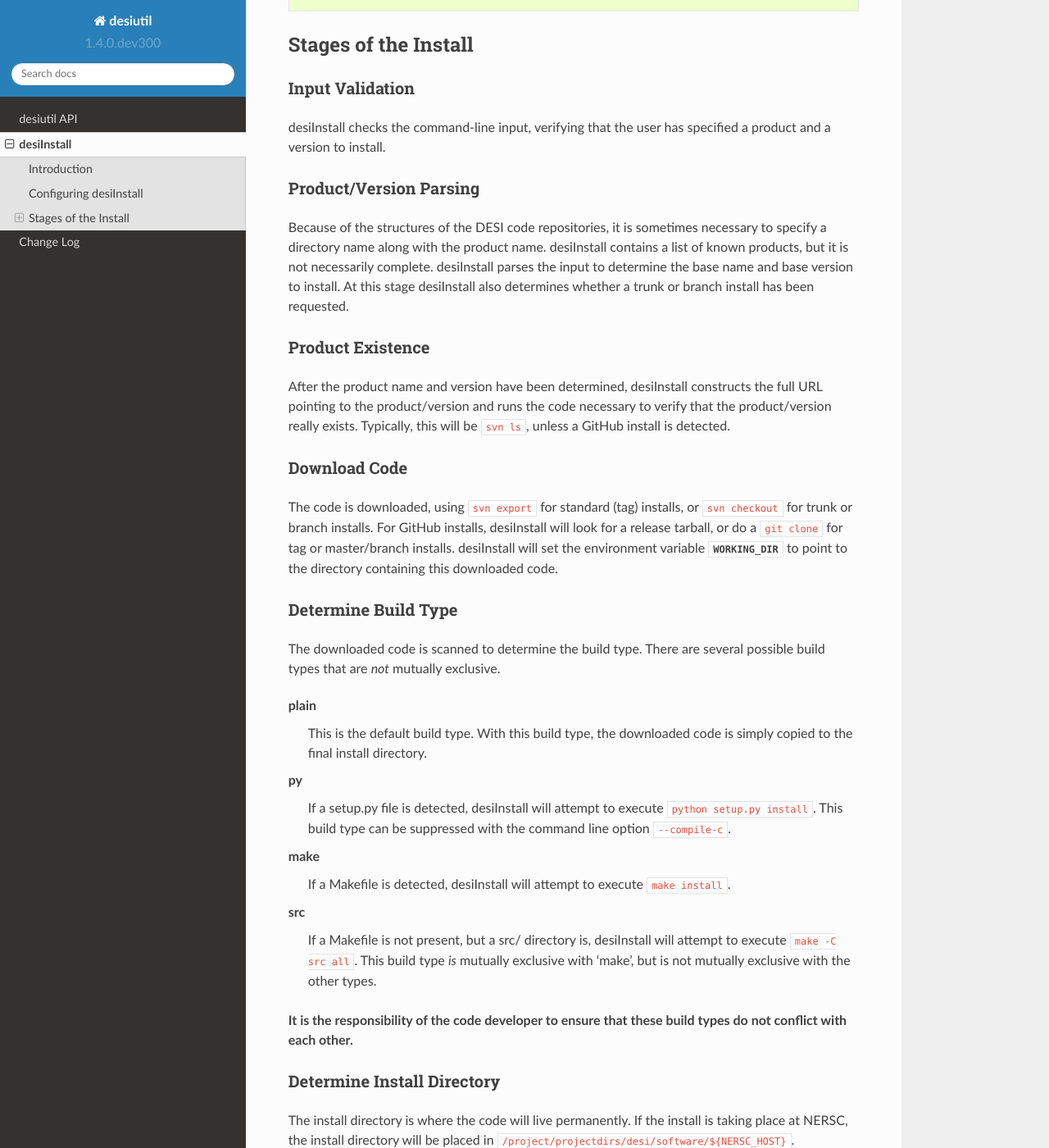
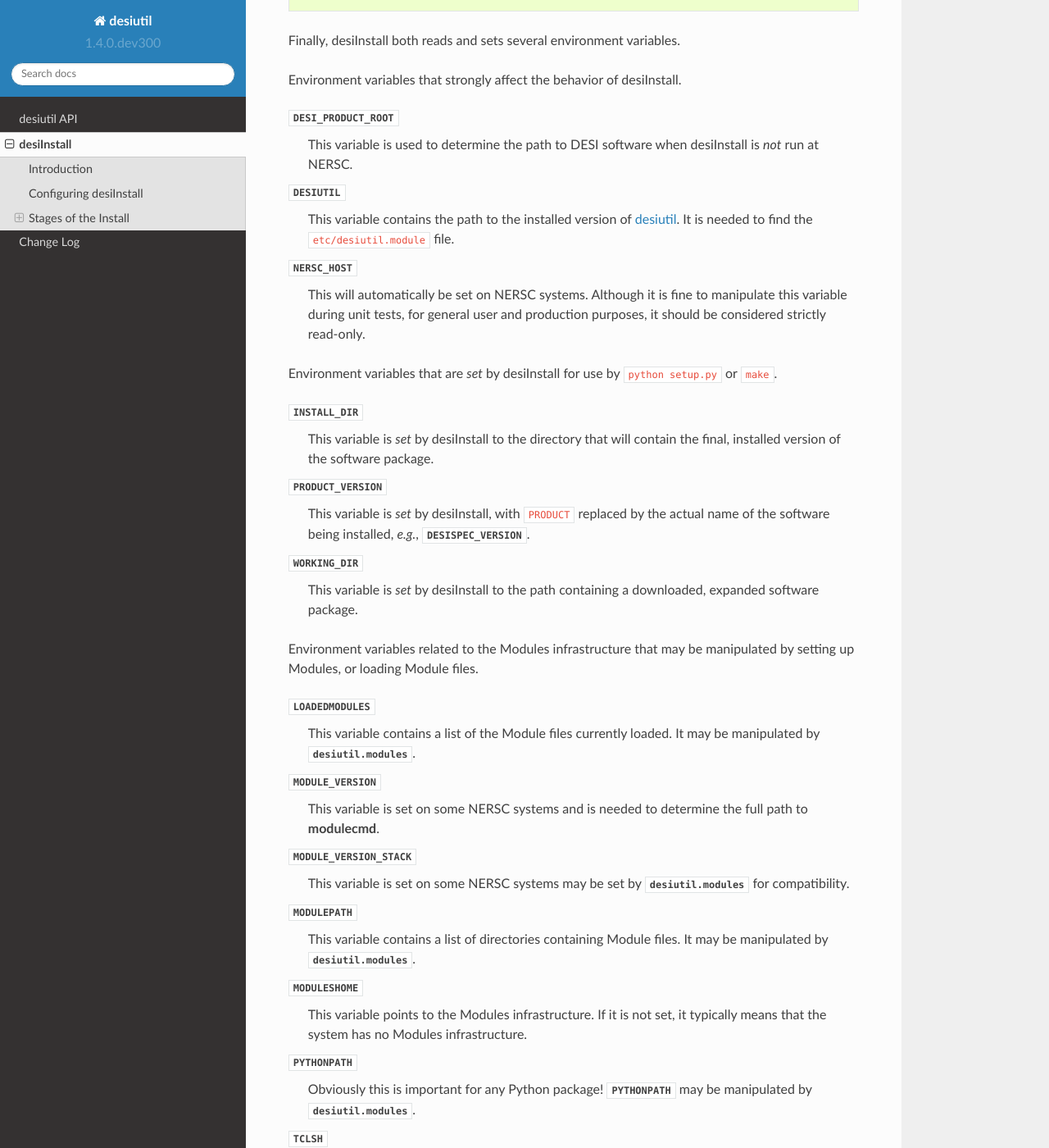
Before and after one commit to desihub/desiutil, a Sphinx documentation site: the page built from doc/desiInstall.rst, in a window 1280 px wide and 1400 px high, scrolled down 932 px. Shown: the whole window at 82% size. Built offline with Sphinx 7.4.7 and the Read the Docs theme 2.0.0, drawn with Linux system fonts in a browser that asks for light colours; some of the changed text lies outside the part shown.

Commit message:
add environment variable documentation

```diff
--- a/doc/changes.rst
+++ b/doc/changes.rst
@@ -6,6 +6,8 @@
 ------------------
 
 * Don't consider warning messages about astropy_helpers to be errors.
+* Update desiInstall documentation, adding information about environment
+  variables.
 
 1.4.0 (2016-04-28)
 ------------------
--- a/doc/desiInstall.rst
+++ b/doc/desiInstall.rst
@@ -16,7 +16,7 @@
 In addition, it is possible to override certain internal settings of
 the :class:`~desiutil.install.DesiInstall` object using an
 INI-style configuration file, supplying the name of the file with the
-``--configuration`` option.  Here is an example of the contents of such
+``--configuration`` option.  Here is an example of the contents of such a
 file::
 
     #
@@ -46,6 +46,62 @@
     #
     [Module Processing]
     nersc_module_dir = /project/projectdirs/desi/test/modules
+
+Finally, desiInstall both reads and sets several environment variables.
+
+Environment variables that strongly affect the behavior of desiInstall.
+
+:envvar:`DESI_PRODUCT_ROOT`
+    This variable is used to determine the path to DESI software when
+    desiInstall is *not* run at NERSC.
+:envvar:`DESIUTIL`
+    This variable contains the path to the installed version of desiutil_.
+    It is needed to find the ``etc/desiutil.module`` file.
+:envvar:`NERSC_HOST`
+    This will automatically be set on NERSC systems.  Although it is fine
+    to manipulate this variable during unit tests, for general user and
+    production purposes, it should be considered strictly read-only.
+
+Environment variables that are *set* by desiInstall for use by
+``python setup.py`` or ``make``.
+
+:envvar:`INSTALL_DIR`
+    This variable is *set* by desiInstall to the directory that will contain
+    the final, installed version of the software package.
+:envvar:`PRODUCT_VERSION`
+    This variable is *set* by desiInstall, with ``PRODUCT`` replaced by the
+    actual name of the software being installed, *e.g.*,
+    :envvar:`DESISPEC_VERSION`.
+:envvar:`WORKING_DIR`
+    This variable is *set* by desiInstall to the path containing a downloaded,
+    expanded software package.
+
+Environment variables related to the Modules infrastructure that may be
+manipulated by setting up Modules, or loading Module files.
+
+:envvar:`LOADEDMODULES`
+    This variable contains a list of the Module files currently loaded.  It
+    may be manipulated by :mod:`desiutil.modules`.
+:envvar:`MODULE_VERSION`
+    This variable is set on some NERSC systems and is needed to determine the
+    full path to :command:`modulecmd`.
+:envvar:`MODULE_VERSION_STACK`
+    This variable is set on some NERSC systems may be set by
+    :mod:`desiutil.modules` for compatibility.
+:envvar:`MODULEPATH`
+    This variable contains a list of directories containing Module files.
+    It may be manipulated by :mod:`desiutil.modules`.
+:envvar:`MODULESHOME`
+    This variable points to the Modules infrastructure.  If it is not set,
+    it typically means that the system has no Modules infrastructure.
+:envvar:`PYTHONPATH`
+    Obviously this is important for any Python package!  :envvar:`PYTHONPATH`
+    may be manipulated by :mod:`desiutil.modules`.
+:envvar:`TCLSH`
+    May be used to determine the full path to :command:`modulecmd.tcl` on
+    systems with a pure-TCL Modules infrastructure.
+
+.. _desiutil: https://github.com/desihub/desiutil
 
 Stages of the Install
 =====================
@@ -127,15 +183,16 @@
 Module Infrastructure
 ---------------------
 
-desiInstall sets up the Modules infrastructure by running ``execfile()`` on
-the Python init file supplied by the Modules install.
+desiInstall sets up the Modules infrastructure by running code in
+:mod:`desiutil.modules` that is *based on* the Python init file supplied by
+the Modules infrastructure, but updated to be both Python 2 and Python 3 compatible.
 
 Find Module File
 ----------------
 
 desiInstall will search for a module file in ``$WORKING_DIR/etc``.  If that
 module file is not found, desiInstall will use the file that comes with
-desiutil (*i.e.*, this product's own module file).
+desiutil_ (*i.e.*, this product's own module file).
 
 Load Dependencies
 -----------------
```
